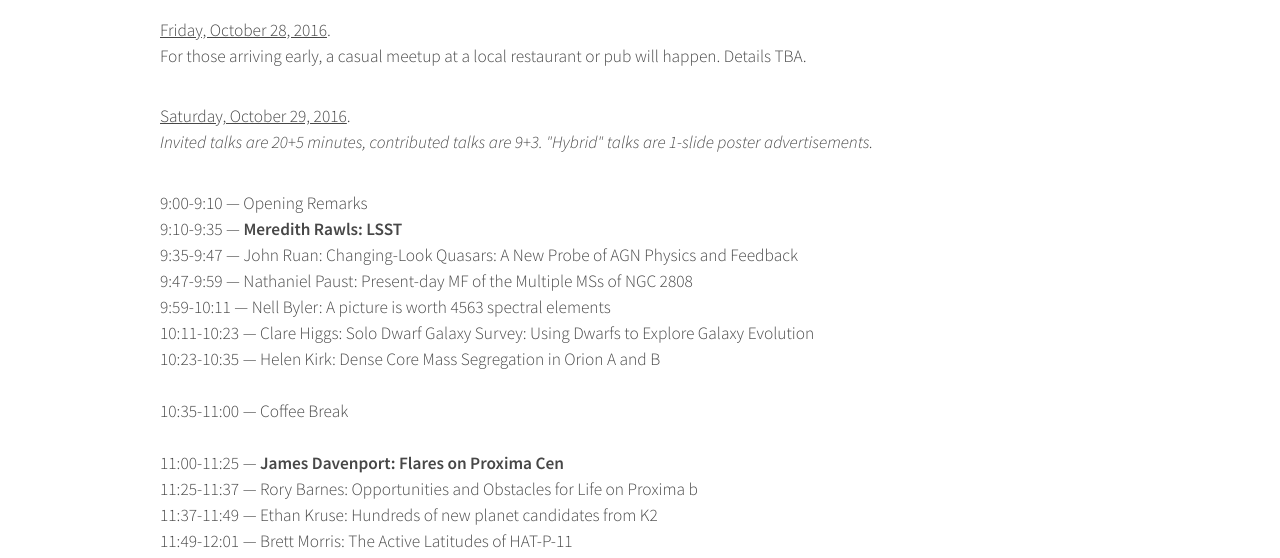
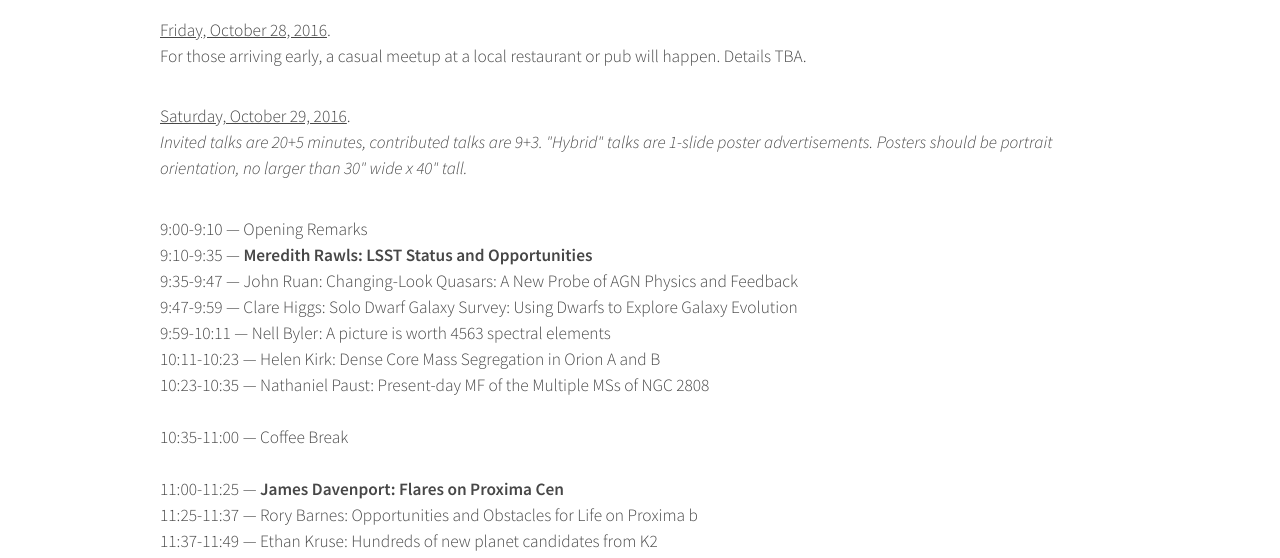
Before and after one commit to jradavenport/nwam2016, a plain HTML site: page program.html in a window 1280 px wide. Shown: the part 233-791 px from the top of the page. Drawn offline with Linux system fonts and the light colour scheme.

Commit message:
update, remove abstract submission link

```diff
--- a/program.html
+++ b/program.html
@@ -73,17 +73,17 @@ analytics"></a></div></noscript>
 
 									<span style="text-decoration: underline;">Saturday, October 29, 2016</span>.
 									<p>
-									<i>Invited talks are 20+5 minutes, contributed talks are 9+3. "Hybrid" talks are 1-slide poster advertisements.</i>
+									<i>Invited talks are 20+5 minutes, contributed talks are 9+3. "Hybrid" talks are 1-slide poster advertisements. Posters should be portrait orientation, no larger than 30" wide x 40" tall.</i>
 									</br>
 									<ul>
 										<!-- <li><b>Morning Session (9:00am - 10:15)</b> </li> -->
 										<li> 9:00-9:10 &#8212; Opening Remarks </li>
-										<li> 9:10-9:35 &#8212; <b>Meredith Rawls: LSST</b> </li>
+										<li> 9:10-9:35 &#8212; <b>Meredith Rawls: LSST Status and Opportunities</b> </li>
 										<li> 9:35-9:47 &#8212; John Ruan: Changing-Look Quasars: A New Probe of AGN Physics and Feedback </li>
-										<li> 9:47-9:59 &#8212; Nathaniel Paust: Present-day MF of the Multiple MSs of NGC 2808 </li>
+										<li> 9:47-9:59 &#8212; Clare Higgs: Solo Dwarf Galaxy Survey: Using Dwarfs to Explore Galaxy Evolution </li>
 										<li> 9:59-10:11 &#8212; Nell Byler: A picture is worth 4563 spectral elements </li>
-										<li> 10:11-10:23 &#8212; Clare Higgs: Solo Dwarf Galaxy Survey: Using Dwarfs to Explore Galaxy Evolution </li>
-										<li> 10:23-10:35 &#8212; Helen Kirk: Dense Core Mass Segregation in Orion A and B </li>
+										<li> 10:11-10:23 &#8212; Helen Kirk: Dense Core Mass Segregation in Orion A and B </li>
+										<li> 10:23-10:35 &#8212; Nathaniel Paust: Present-day MF of the Multiple MSs of NGC 2808</li>
 										<li> </br> </li>
 										<li> 10:35-11:00 &#8212; Coffee Break </li>
 										<li> </br> </li>
```
Also changed, not shown: index.html (+2 -2 lines), registration.html (+2 -1 lines).
